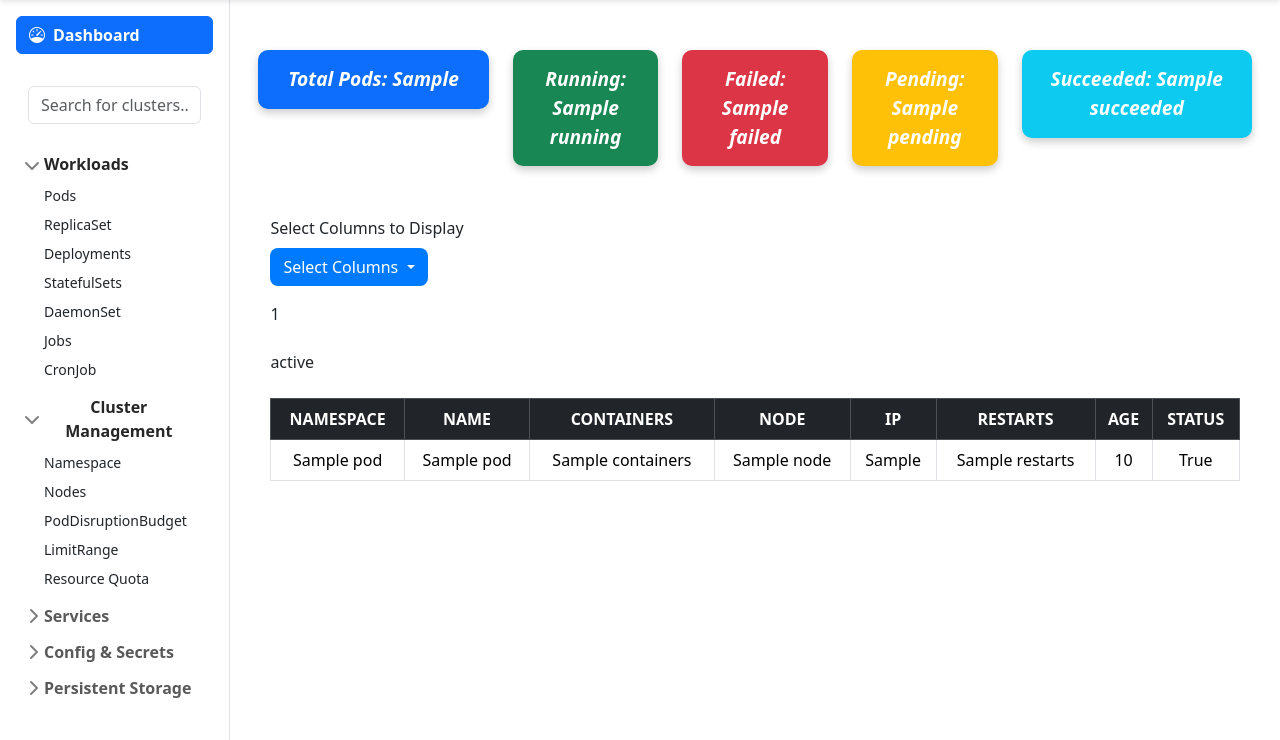
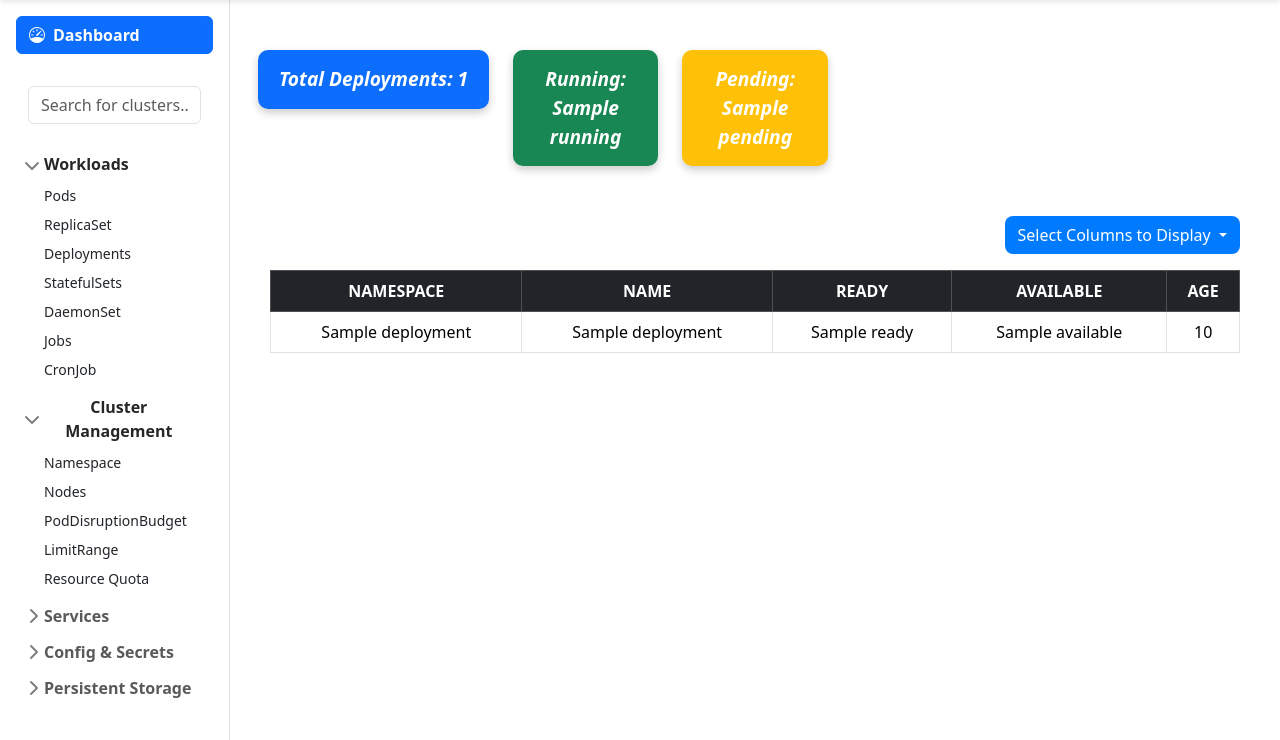
Before and after one commit to kubebuddy/kubebuddy, a Django app: template templates/dashboard/deployment.html in a window 1280 px wide. Shown: the part 60-800 px from the top of the page. Run offline with Django 5.2, Linux system fonts and the light colour scheme; tables that the repository leaves empty hold one stand-in row (values such as "Sample post"); the template is opened without the code that fills it: values that come from a table or form of the project are taken from there, most other values are stand-ins (such as "Sample title", 1, 10 or a date in 2020).

Commit message:
KBP-38: Deployment Page Updated.

```diff
--- a/templates/dashboard/dashboard.html
+++ b/templates/dashboard/dashboard.html
@@ -272,7 +272,8 @@
                 datasets: [{
                     label: 'Usage (in %)',
                     backgroundColor: ['rgba(54, 162, 235, 0.6)', 'rgba(255, 99, 132, 0.6)'],
-                    data: ["{{metrics.cpu_usage}}", "{{metrics.memory_usage}}"],
+                    // data: ["{{metrics.cpu_usage}}", "{{metrics.memory_usage}}"],
+                    data: [35, 86],
                     barThickness: 50,
                     borderRadius: 10,
                     dataLabels: {
--- a/templates/dashboard/deployment.html
+++ b/templates/dashboard/deployment.html
@@ -1,29 +1,30 @@
 {% extends 'dashboard/base.html' %}
 
-{% block title %}Pods{% endblock %}
+{% block title %}Deployments{% endblock %}
 
-{% block favicon %}https://github.com/kubernetes/community/blob/master/icons/png/resources/unlabeled/pod-128.png?raw=true{% endblock %}
+{% block favicon %}https://github.com/kubernetes/community/blob/master/icons/png/resources/unlabeled/deploy-128.png?raw=true{% endblock %}
 
 {% block content %}
 
 <div class="container">
   <div class="row text-center">
-    <div class="col-md-3"><div class="stats-card bg-primary"><b><i>Total Pods: {{pc}}</i></b></div></div>
-    <div class="col-md-2"><div class="stats-card bg-success"><b><i>Running: {{status_count.Running}}</i></b></div></div>
-    <div class="col-md-2"><div class="stats-card bg-danger"><b><i>Failed: {{status_count.Failed}}</i></b></div></div>
-    <div class="col-md-2"><div class="stats-card bg-warning"><b><i>Pending: {{status_count.Pending}}</i></b></div></div>
-    <div class="col-md-3"><div class="stats-card bg-info"><b><i>Succeeded: {{status_count.Succeeded}}</i></b></div></div>
+    <div class="col-md-3"><div class="stats-card bg-primary"><b><i>Total Deployments: {{dep_status.Count}}</i></b></div></div>
+    <div class="col-md-2"><div class="stats-card bg-success"><b><i>Running: {{dep_status.Running}}</i></b></div></div>
+    <div class="col-md-2"><div class="stats-card bg-warning"><b><i>Pending: {{dep_status.Pending}}</i></b></div></div>
   </div>
 
   <div class="container">
     <!-- Dropdown with checkboxes to select columns -->
     <div class="mb-3">
-      <label for="columnSelector" class="form-label">Select Columns to Display</label>
-        <div class="dropdown">
+        <div class="dropdown d-flex justify-content-end">
           <button class="btn btn-custom dropdown-toggle" type="button" id="columnSelector" data-bs-toggle="dropdown" aria-expanded="false">
-            Select Columns
+            Select Columns to Display
           </button>
           <ul class="dropdown-menu p-2" aria-labelledby="columnSelector">
+            <li>
+                <input class="form-check-input column-checkbox" type="checkbox" value="All" id="All">
+                <label class="form-check-label" for="All"> All</label>
+            </li>
             <li>
                 <input class="form-check-input column-checkbox" type="checkbox" value="Namespace" id="Namespace" checked>
                 <label class="form-check-label" for="Namespace"> Namespace</label>
@@ -33,30 +34,19 @@
                 <label class="form-check-label" for="Name"> Name</label>
             </li>
             <li>
-                <input class="form-check-input column-checkbox" type="checkbox" value="Containers" id="Containers" checked>
-                <label class="form-check-label" for="Containers"> Containers</label>
+                <input class="form-check-input column-checkbox" type="checkbox" value="Ready" id="Ready" checked>
+                <label class="form-check-label" for="Ready"> Ready</label>
             </li>
             <li>
-                <input class="form-check-input column-checkbox" type="checkbox" value="Node" id="Node" checked>
-                <label class="form-check-label" for="Node"> Node</label>
-            </li>
-            <li>
-                <input class="form-check-input column-checkbox" type="checkbox" value="IP" id="IP" checked>
-                <label class="form-check-label" for="IP"> IP</label>
-            </li>
-            <li>
-                <input class="form-check-input column-checkbox" type="checkbox" value="Restarts" id="Restarts" checked>
-                <label class="form-check-label" for="Restarts"> Restarts</label>
+                <input class="form-check-input column-checkbox" type="checkbox" value="Available" id="Available" checked>
+                <label class="form-check-label" for="Available"> Available</label>
             </li>
             <li>
                 <input class="form-check-input column-checkbox" type="checkbox" value="Age" id="Age" checked>
                 <label class="form-check-label" for="Age"> Age</label>
             </li>
-            <li>
-                <input class="form-check-input column-checkbox" type="checkbox" value="Status" id="Status" checked>
-                <label class="form-check-label" for="Status"> Status</label>
-            </li>
-          </ul>
+        </ul>
+
         </div>
     </div>
 
@@ -66,107 +56,24 @@
         <tr>
           <th id="colNamespace">NAMESPACE</th>
           <th id="colName">NAME</th>
-          <th id="colContainers">CONTAINERS</th>
-          <th id="colNode">NODE</th>
-          <th id="colIP">IP</th>
-          <th id="colRestarts">RESTARTS</th>
+          <th id="colReady">READY</th>
+          <th id="colAvailable">AVAILABLE</th>
           <th id="colAge">AGE</th>
-          <th id="colStatus">STATUS</th>
         </tr>
       </thead>
+
       <tbody>
-        {{ dep_count}}
-        <br><br>
-        {{dep_status}}
-        <br><br>
-      {% for pod in pod_info_list %}
+      {% for deployment in deployment_info_list %}
         <tr>
-          <td>{{ pod.namespace }}</td>
-          <td>{{ pod.name }}</td>
-          <td>{{ pod.containers }}</td>
-          <td>{{ pod.node }}</td>
-          <td>{{ pod.ip }}</td>
-          <td>{{ pod.restarts }}</td>
-          <td>{{ pod.age }}</td>
-          <td>{{ pod.status }}</td>
+          <td>{{ deployment.namespace }}</td>
+          <td>{{ deployment.name }}</td>
+          <td>{{ deployment.ready }}</td>
+          <td>{{ deployment.available }}</td>
+          <td>{{ deployment.age }}</td>
         </tr>
       {% endfor %}
       </tbody>
       </table>
   </div>
 
-
-  <script>
-    // Function to toggle column visibility based on checkbox selections
-    document.querySelectorAll(".form-check-input").forEach(function (checkbox) {
-      checkbox.addEventListener("change", function () {
-        toggleColumns();
-        saveSelection();
-      });
-    });
-
-    // Function to save the column selection in localStorage
-    function saveSelection() {
-      const selectedColumns = [];
-      document.querySelectorAll(".form-check-input").forEach(function (checkbox) {
-        if (checkbox.checked) {
-          selectedColumns.push(checkbox.value);
-        }
-      });
-      localStorage.setItem("selectedColumns", JSON.stringify(selectedColumns));
-    }
-
-    // Function to load the column selection from localStorage
-    function loadSelection() {
-    const savedSelection = JSON.parse(localStorage.getItem("selectedColumns"));
-
-    if (savedSelection && savedSelection.length > 0) {
-        document.querySelectorAll(".form-check-input").forEach(function (checkbox) {
-        checkbox.checked = savedSelection.includes(checkbox.value);
-        });
-    } else {
-        // Ensure all checkboxes remain checked by default
-        document.querySelectorAll(".form-check-input").forEach(function (checkbox) {
-        checkbox.checked = true;
-        });
-        saveSelection();  // Save the default checked state
-    }
-    }
-
-    // Function to show or hide columns based on selected checkboxes
-    function toggleColumns() {
-      const checkboxes = document.querySelectorAll(".form-check-input");
-
-      checkboxes.forEach(function (checkbox) {
-        const columnName = checkbox.value;
-        const column = document.getElementById("col" + columnName);
-        const columnCells = document.querySelectorAll("td:nth-child(" + (getColumnIndex(columnName)) + ")");
-
-        if (checkbox.checked) {
-          column.style.display = 'table-cell';
-          columnCells.forEach(cell => {
-            cell.style.display = 'table-cell';
-          });
-        } else {
-          column.style.display = 'none';
-          columnCells.forEach(cell => {
-            cell.style.display = 'none';
-          });
-        }
-      });
-    }
-
-    // Function to get the column index by column name
-    function getColumnIndex(columnName) {
-      const columns = ["Namespace", "Name", "Containers", "Node", "IP", "Restarts", "Age", "Status"];
-      return columns.indexOf(columnName) + 1;
-    }
-
-    // Initialize the table with the default visibility and selected columns
-    window.onload = function () {
-      loadSelection();  // Load saved column selection
-      toggleColumns();  // Apply column visibility based on selection
-    };
-  </script>
-
 {% endblock %}
```
Also changed, not shown: dashboard/src/k8s_deployments.py (+27 -5 lines).
